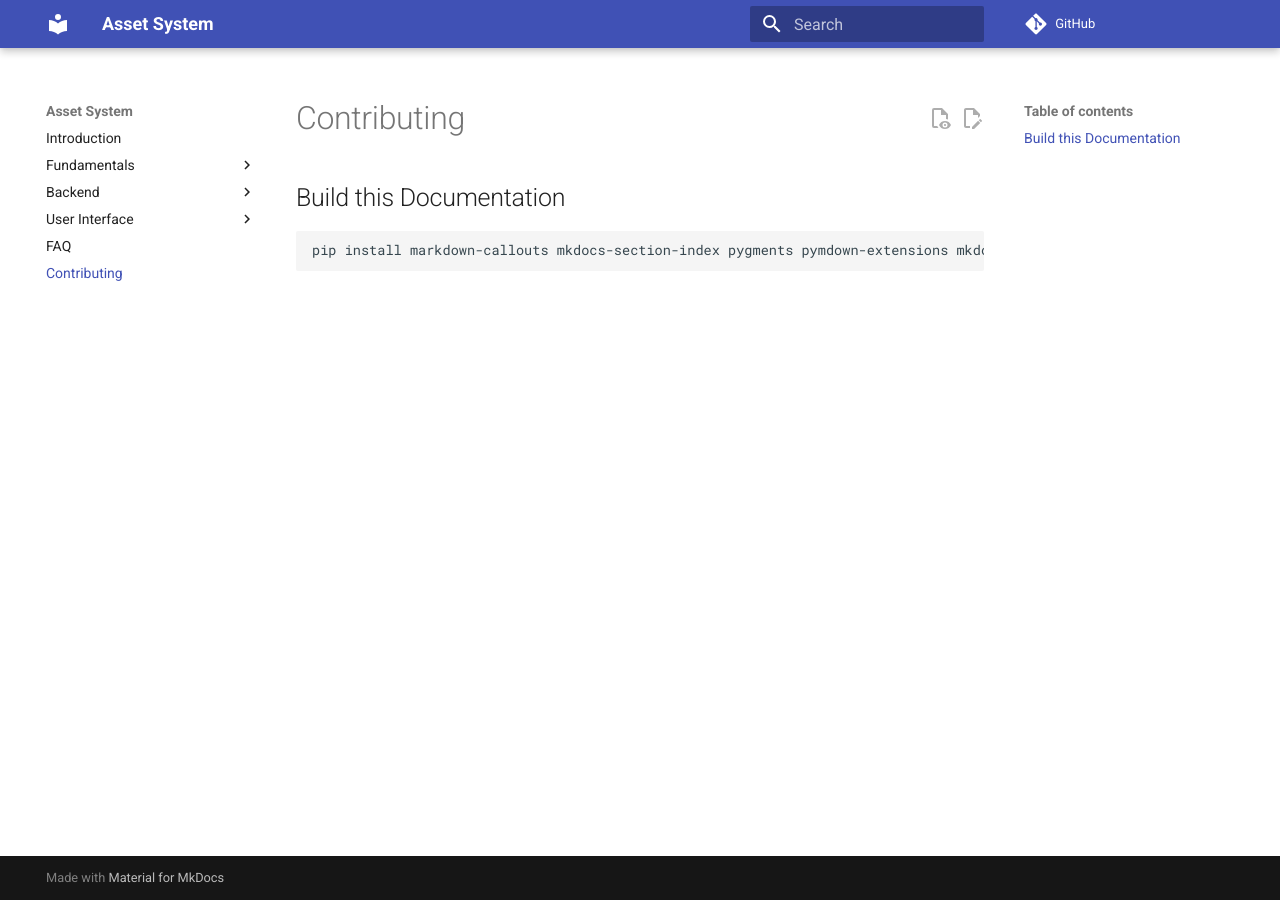
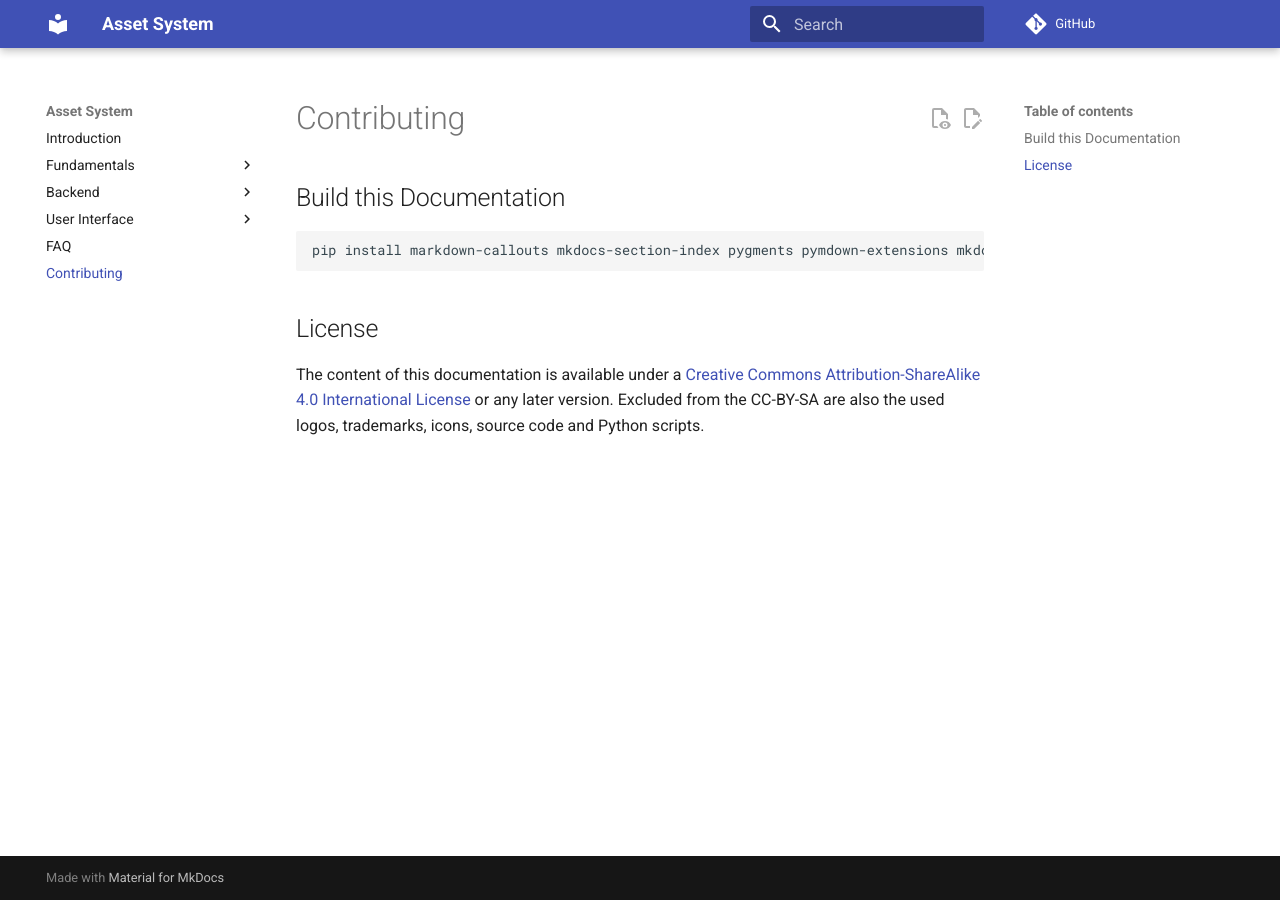
Before and after one commit to julianeisel/devdocs, an MkDocs documentation site: the page built from docs/contributing.md, in a window 1280 px wide. Built offline with MkDocs 1.6.1 and Material for MkDocs 9.7.7, drawn with Linux system fonts in a browser that asks for light colours; comment, search, counter and statistics services are not loaded.

Commit message:
Add license and gitignore

````diff
--- a/docs/contributing.md
+++ b/docs/contributing.md
@@ -5,3 +5,11 @@
 ```
 pip install markdown-callouts mkdocs-section-index pygments pymdown-extensions mkdocs-glightbox mkdocs-git-revision-date-localized-plugin
 ```
+
+## License
+
+The content of this documentation is available under a [Creative Commons
+Attribution-ShareAlike 4.0 International
+License](https://creativecommons.org/licenses/by-sa/4.0/) or any later version.
+Excluded from the CC-BY-SA are also the used logos, trademarks, icons, source
+code and Python scripts.
````
Also changed, not shown: 2 other files.
